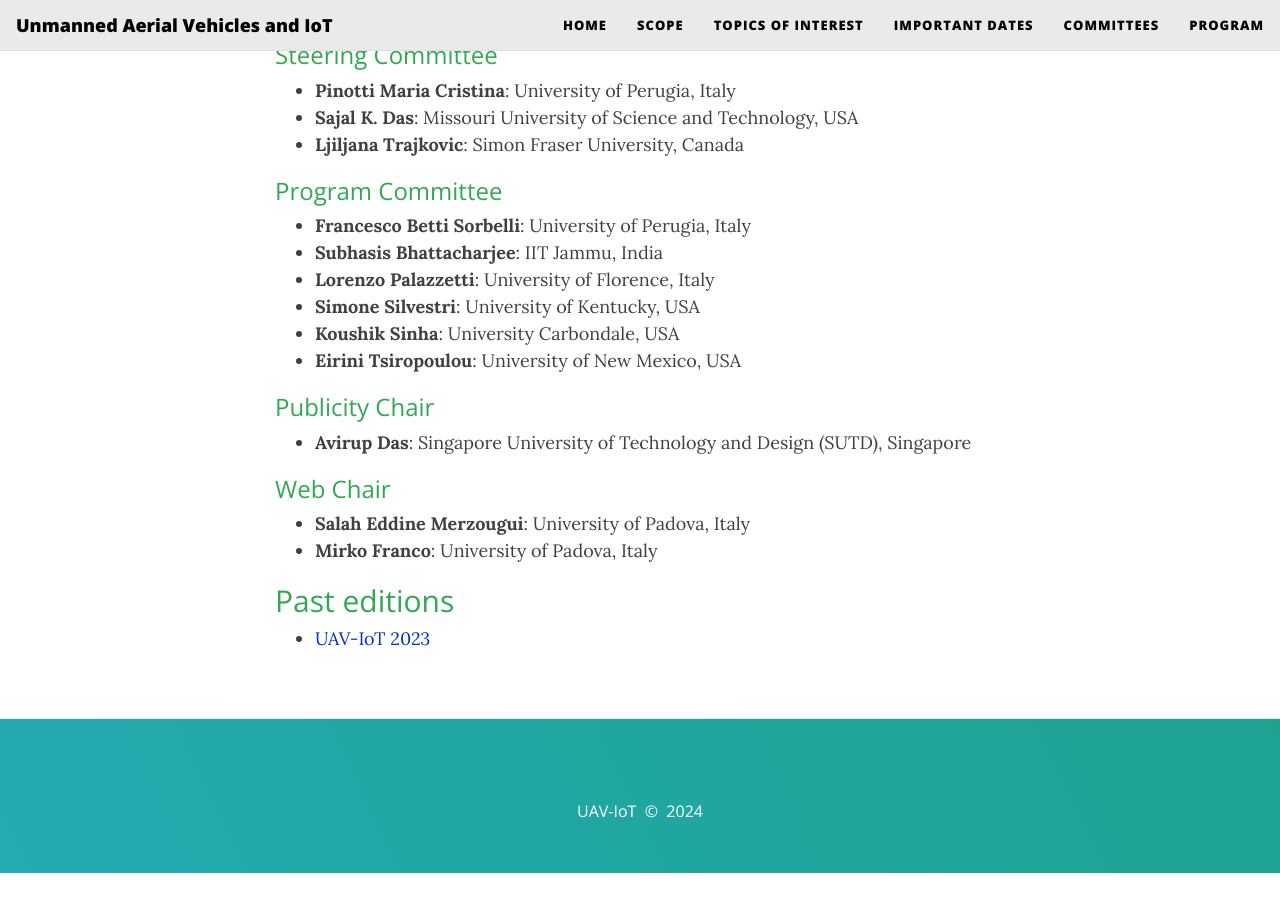
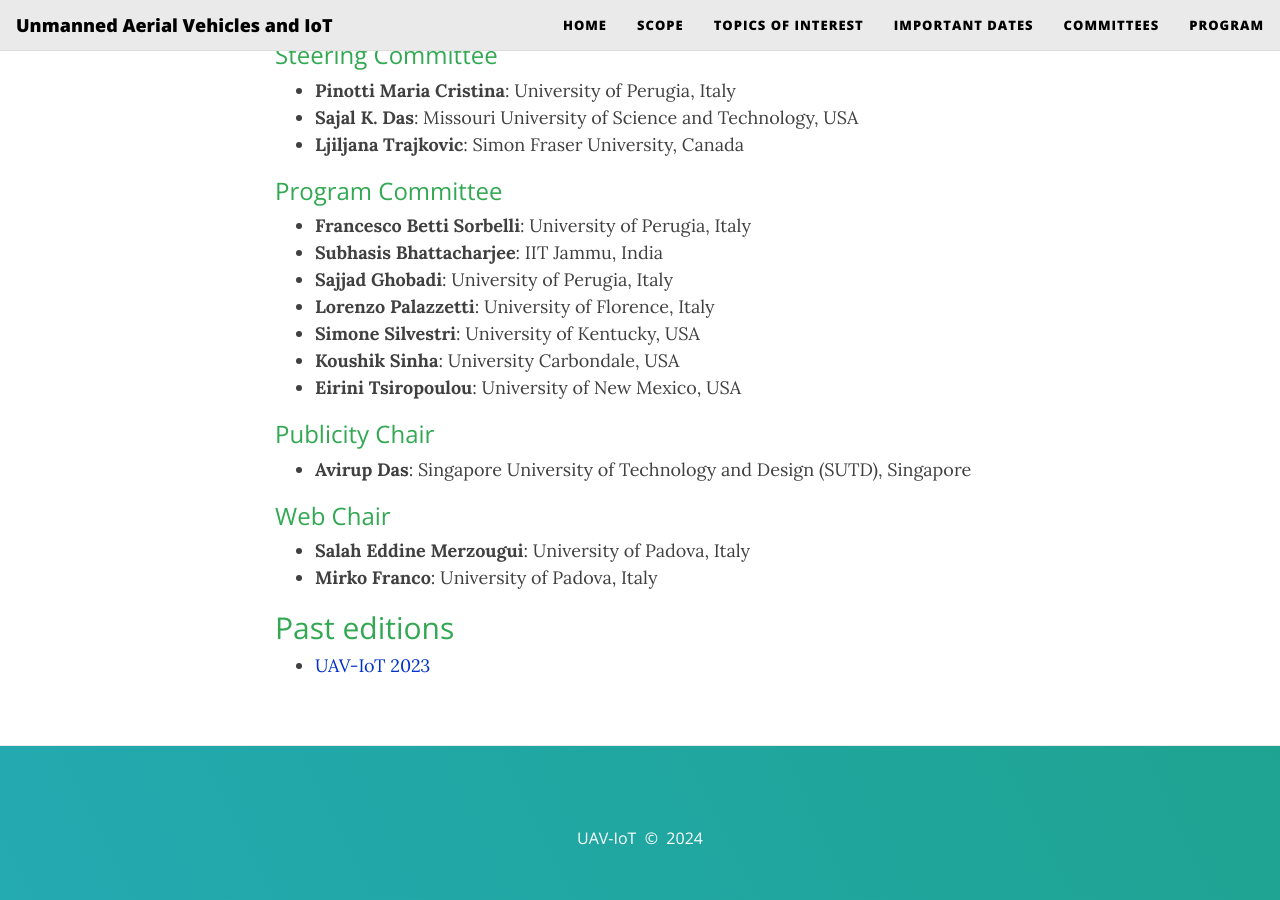
Before and after one commit to IWUAV-IoT/IWUAV-IoT.github.io, a Jekyll site: the page built from index.md, in a window 1280 px wide and 900 px high, scrolled down 2958 px. Built offline with Jekyll 4.4.1, drawn with Linux system fonts in a browser that asks for light colours; nearby versions of some CDN libraries; before the commit the page ends 3831 px from its top, so only the background shows below that.

Commit message:
Update index.md

```diff
--- a/index.md
+++ b/index.md
@@ -102,6 +102,7 @@ be published in the workshop proceedings.
 {: style="color:#32a852"}
 - **Francesco Betti Sorbelli**: University of Perugia, Italy
 - **Subhasis Bhattacharjee**: IIT Jammu, India
+- **Sajjad Ghobadi**: University of Perugia, Italy
 - **Lorenzo Palazzetti**: University of Florence, Italy
 - **Simone Silvestri**: University of Kentucky, USA
 - **Koushik Sinha**: University Carbondale, USA
```
